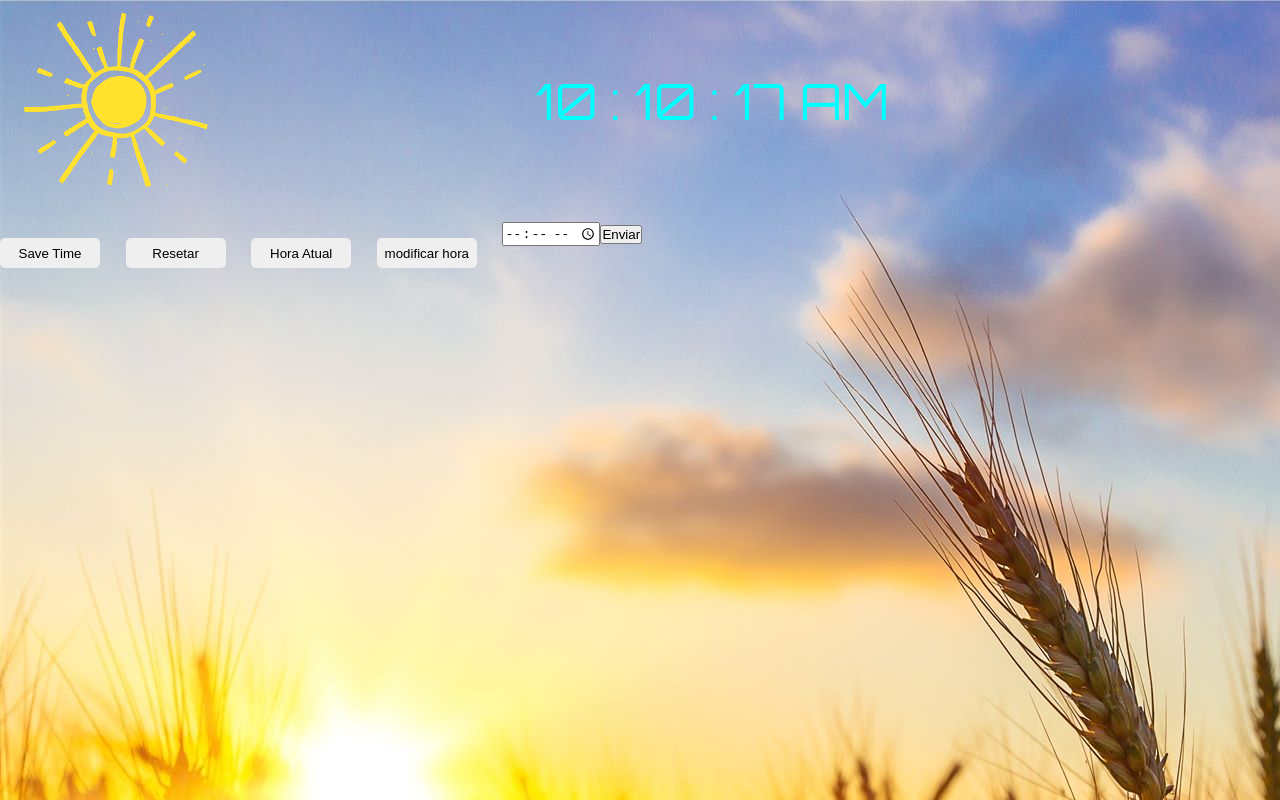
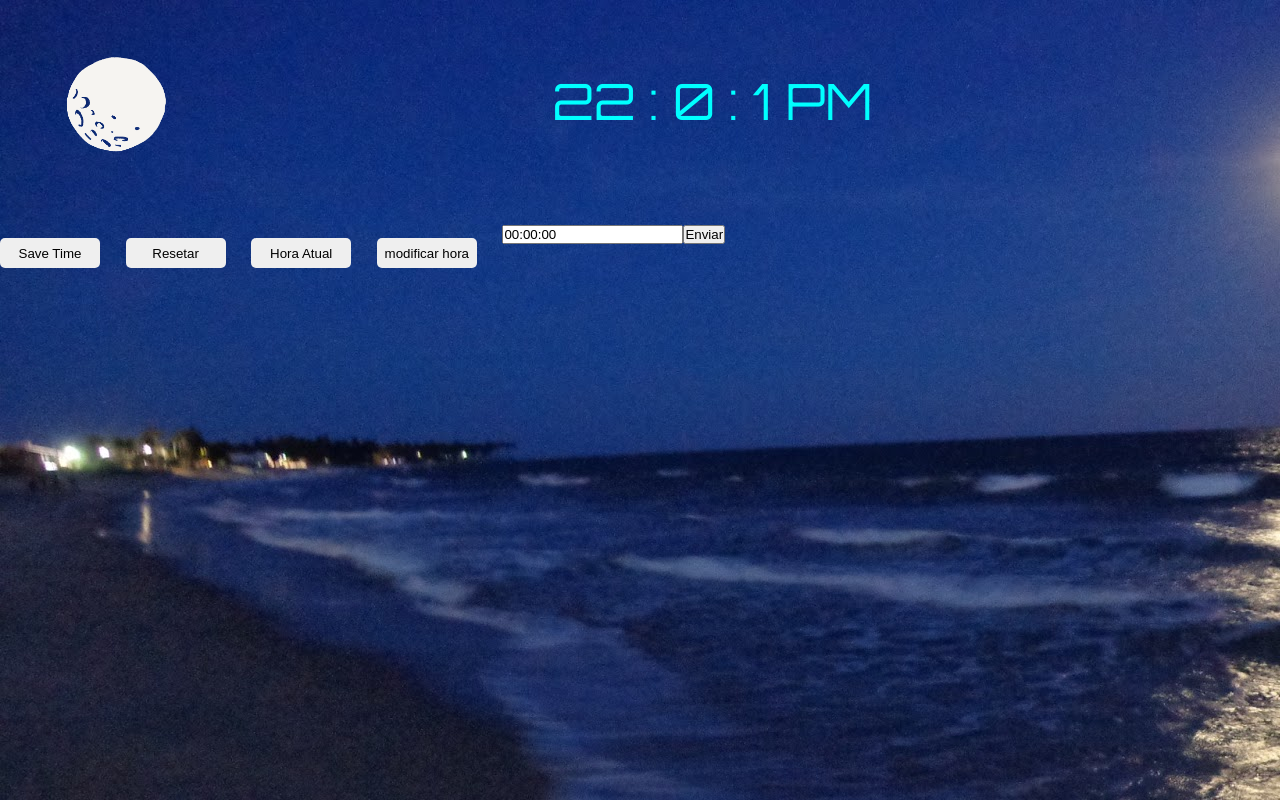
Before and after one commit to MavrosCode/DarkCode, a website: page ClockAndTimer/index.html in a window 1280 px wide. Both pictures are taken after a click on the button "modificar hora". Drawn offline with Linux system fonts and the light colour scheme.

Commit message:
subindo att

```diff
--- a/ClockAndTimer/index.html
+++ b/ClockAndTimer/index.html
@@ -9,6 +9,7 @@
     <title>Relógio</title>
 </head>
 <body>
+
     <section id="topo">
         <figure id="eclipse">
             <img src="" alt="clima" id="imagem">
@@ -23,15 +24,11 @@
         <button class="botoes" id="btnResetar" onclick="resetar()">Resetar</button>
         <button class="botoes" id="btnHoraAtual" onclick="ObterHoraAgora()">Hora Atual</button>
         <button class="botoes" id="btnModify" name="modifica" onclick="modificar()">modificar hora</button>
-
-
-
-
     </section>
     <section>
-        <section id="salvos">
+        <div id="salvos">
 
-        </section>
+        </div>
         <section id="entrar">
 
         </section>
--- a/ClockAndTimer/script.js
+++ b/ClockAndTimer/script.js
@@ -1,8 +1,11 @@
+const atual= new Date(0);
+atual.toLocaleTimeString('PT-BR')
+var hora = 21;  //VARIAVEL PARA VERIFICAR AS MUDANÇAS >= 18
+var minuto= 59;
+var segundo= 55;
+var diaOuNoite = "";
+localStorage.setItem('hora',`${hora}`)
 
-var hora =10;  //VARIAVEL PARA VERIFICAR AS MUDANÇAS >= 18
-var minuto=10;
-var segundo=10;
-var diaOuNoite = "";
 setInterval(() => {
     (()=>{
         //verificar por fora do setInterval
@@ -13,6 +16,9 @@ setInterval(() => {
         const image = document.getElementById('imagem')
         image.src = clima
     })()
+
+
+
     segundo++;
     if(segundo>59){
         minuto++;
@@ -46,9 +52,12 @@ function modificar() {
 
     const baixo = document.getElementById('baixo')
     const entradas = document.createElement('input')
+
     const botao = document.createElement('button')
+    entradas.type = "Texto"
+    entradas.value = "00:00:00"
+    entradas.width = 30
 
-    entradas.type = "time"
     botao.innerText = "Enviar"
 
     botao.addEventListener('click',() =>{
@@ -64,14 +73,7 @@ function modificar() {
             baixo.removeChild(botao)
             baixo.removeChild(entradas)
         }, 10000);
-
-
     }
-
-
-
-
-
 }
 
 function ObterHoraAgora() {
--- a/ClockAndTimer/style.css
+++ b/ClockAndTimer/style.css
@@ -24,6 +24,14 @@ body{
 #salvos{
     font-size: 20px;
     color: #fff;
+    width: 100%;
+    height: 47vh;
+    overflow:auto;
+    flex-wrap: wrap;
+    flex: auto;
+}
+#salvo>p{
+    width: 20px;
 }
 #eclipse{
     width: 200px;
```
